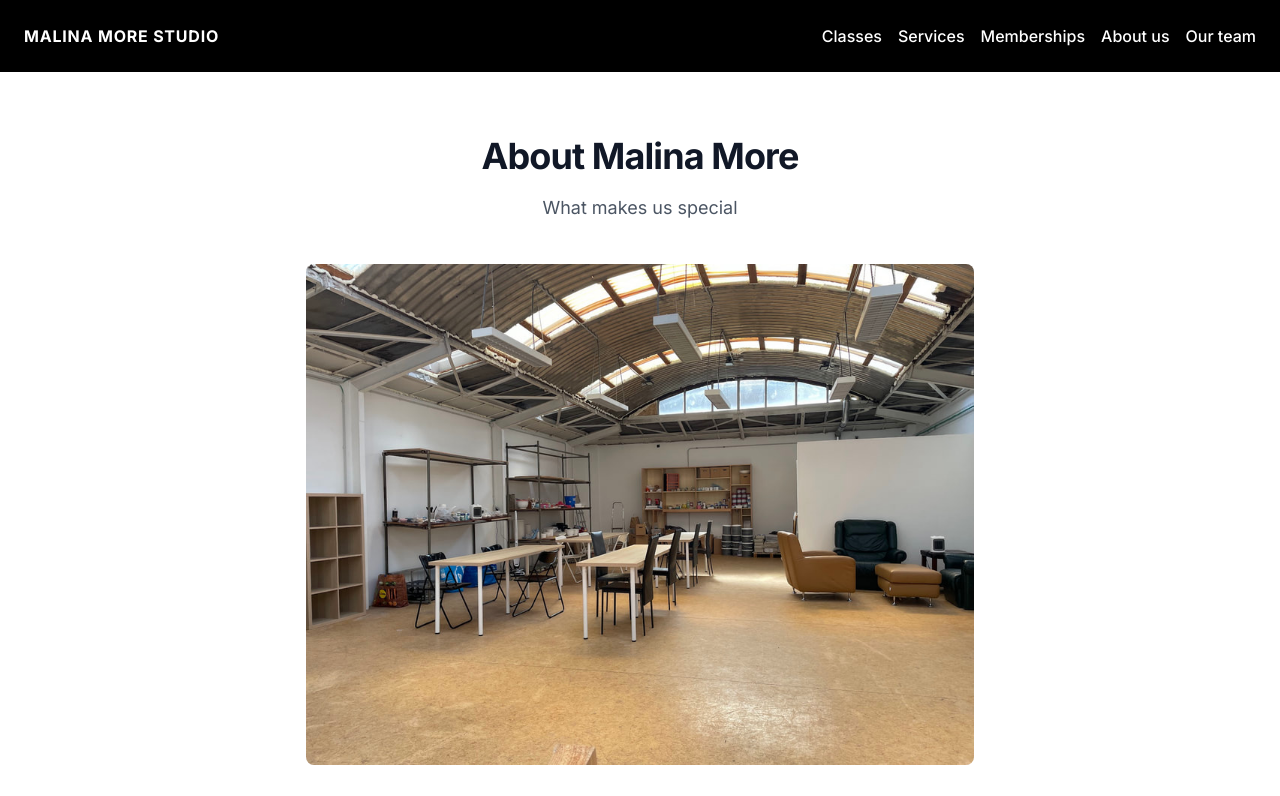
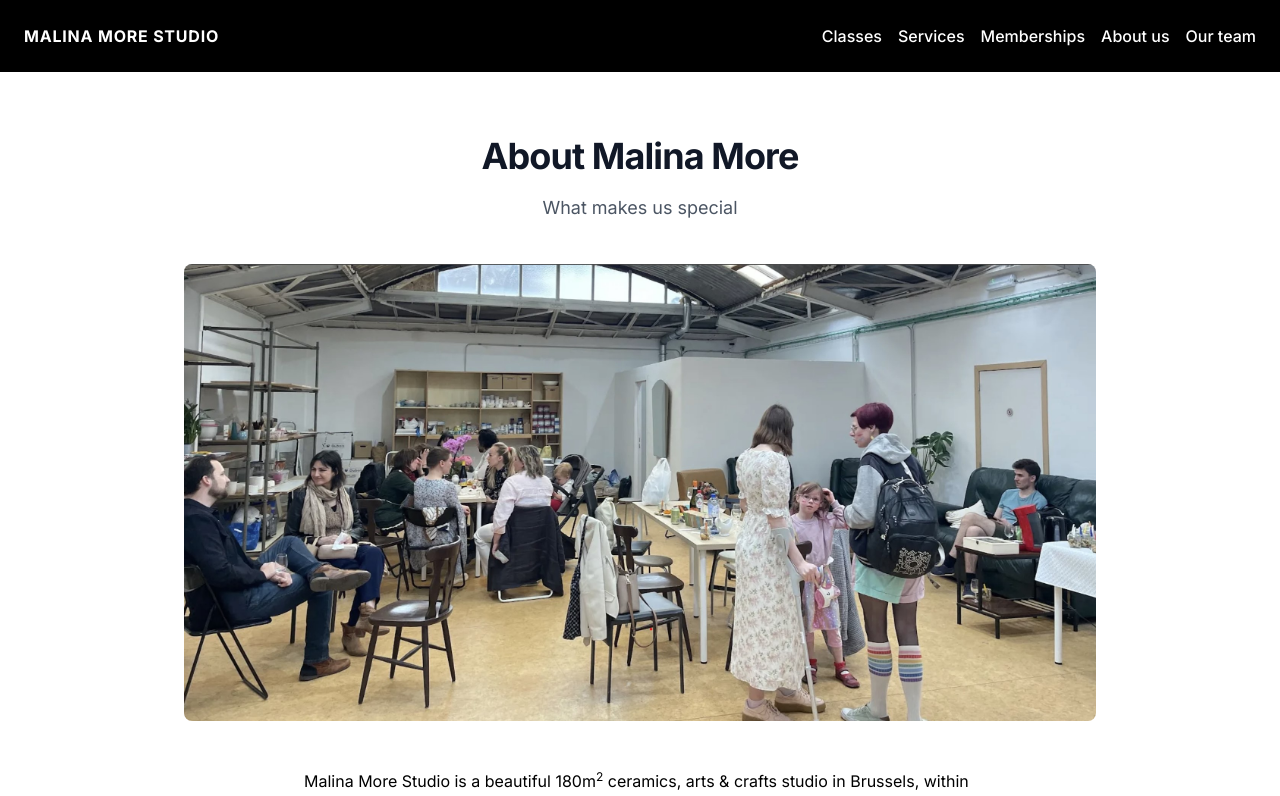
Before and after one commit to jleclanche/malinamore.studio, a Next.js app: page /about in a window 1280 px wide. Shown: the top 796 px of the page. Built offline with nearby package versions, Linux system fonts and the light colour scheme.

Commit message:
Update inside photo

```diff
--- a/app/about/page.tsx
+++ b/app/about/page.tsx
@@ -14,7 +14,7 @@ const AboutPage = () => (
 		</section>
 		<section className="max-w-7xl mt-10 px-6 lg:px-8">
 			<img
-				src="/images/photos/studio_inside.jpg"
+				src="/images/photos/opening_party.jpg"
 				className="rounded-lg w-3/4 mx-auto"
 				alt="Inside Malina More"
 			/>
```
Also changed, not shown: public/images/photos/opening_party.jpg (added).
